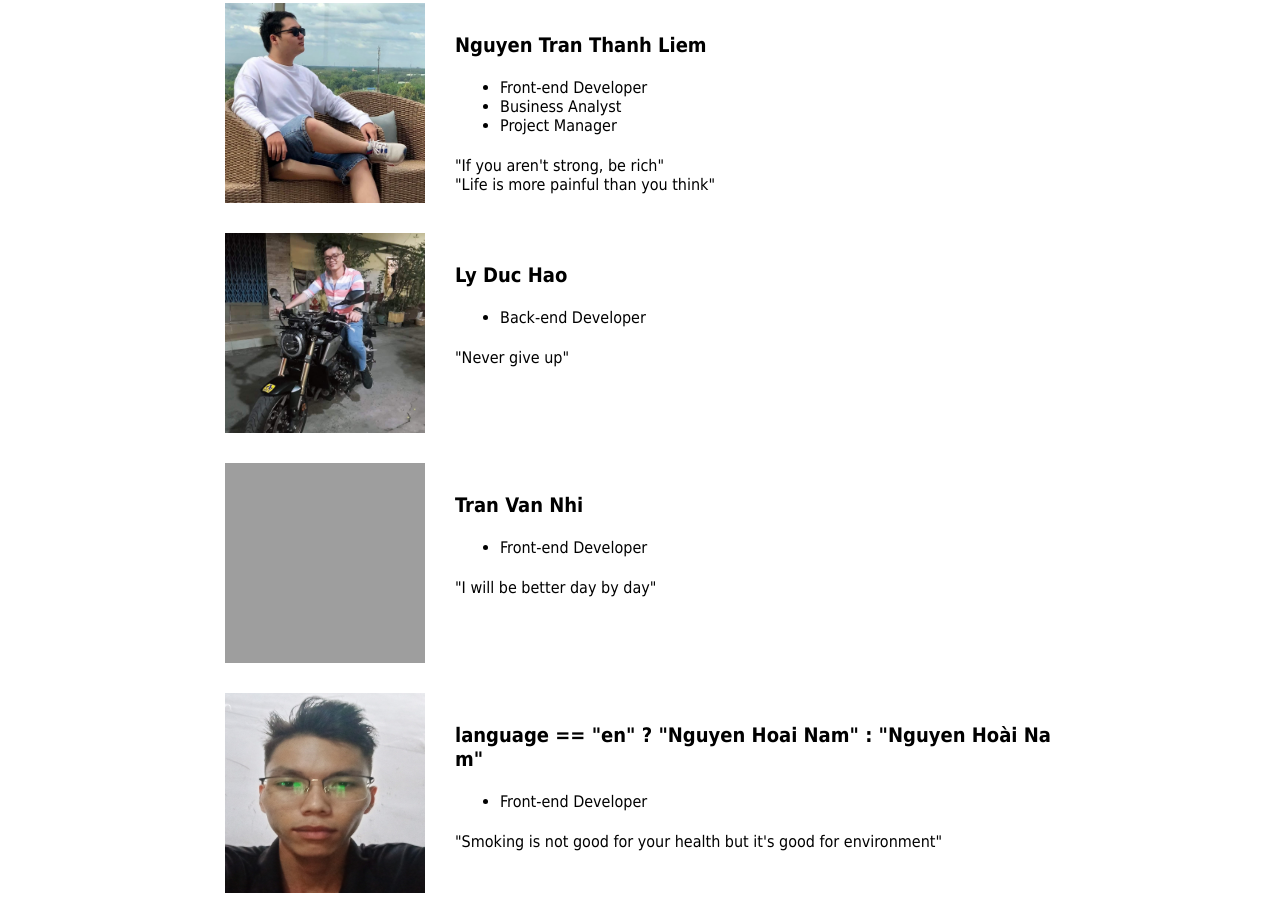
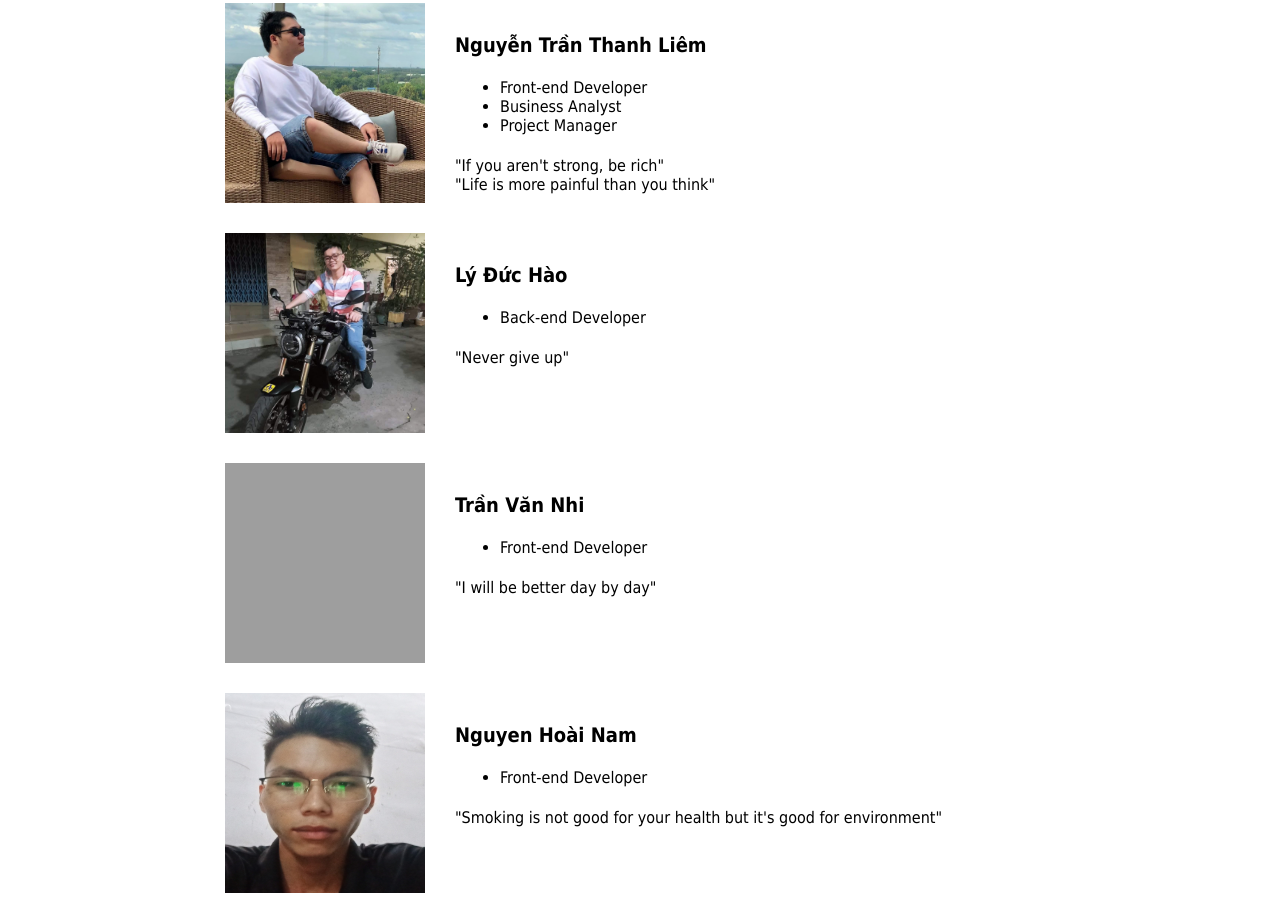
Before and after one commit to liemliem1003/eProject2, a plain HTML site: page index.html at #!/aboutus in a window 1280 px wide. Shown: the part 108-1013 px from the top of the page. Drawn offline with nearby package versions, Linux system fonts and the light colour scheme; some packages are replaced by stand-ins of ours; grey boxes are pictures that could not be loaded.

Commit message:
update 16/7/2022

```diff
--- a/IndexController.js
+++ b/IndexController.js
@@ -37,7 +37,7 @@ app.controller('myCtrl',function($scope, $http){
             else{
                 $scope.datalang= JSON.parse(localStorage.getItem("data"));
             }
-            $scope.language = "en"
+            $scope.language = "vi"
             $scope.data = $scope.datalang[$scope.language]
             location.hash.split("product?id=")[1] == undefined ? $scope.IDselectedProduct = 0 : $scope.IDselectedProduct = location.hash.split("=")[1];
             $scope.selectedProduct = $scope.data.product[$scope.IDselectedProduct];
--- a/aboutus.html
+++ b/aboutus.html
@@ -42,7 +42,7 @@
     <div class="aboutus">
         <img class="icon" src="Images/aboutus/aboutus3.jpg" alt="">
         <div class="description">
-            <div class="name">language == "en" ? "Nguyen Hoai Nam" : "Nguyen Hoài Nam"</div>
+            <div class="name">{{language == "en" ? "Nguyen Hoai Nam" : "Nguyen Hoài Nam"}}</div>
             <div class="detail">
                 <ul>
                     <li>Front-end Developer</li>
```
